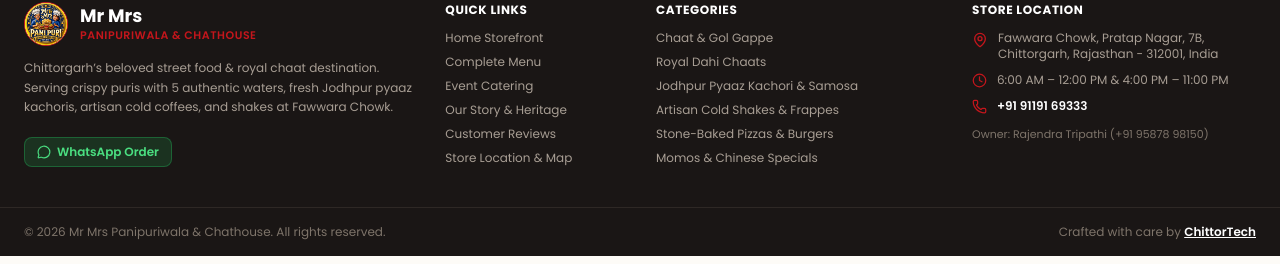
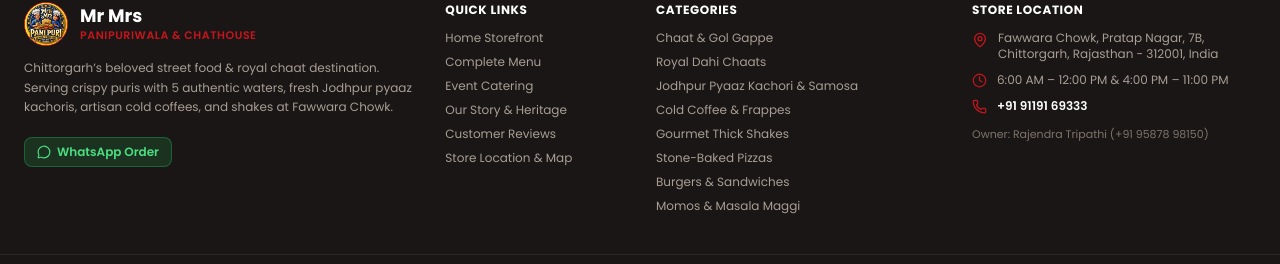
Before and after one commit to Chittortech-Official/Mr-Mrs-Pani-Puri-Website, a Next.js app: page /about in a window 1280 px wide. Shown: the part 1458-1722 px from the top of the page. Built offline with nearby package versions, Linux system fonts and the light colour scheme.

Commit message:
fix(navigation): ensure 1-to-1 exact category routing and clear stale search query on filter

```diff
--- a/src/app/menu/page.jsx
+++ b/src/app/menu/page.jsx
@@ -3,7 +3,7 @@
 import React, { useState, useMemo, Suspense } from 'react';
 import Image from 'next/image';
 import Link from 'next/link';
-import { useSearchParams } from 'next/navigation';
+import { useSearchParams, useRouter } from 'next/navigation';
 import { Search, MessageCircle, Filter, ArrowUpDown, Sparkles, Check, ChevronRight, X } from 'lucide-react';
 import HaldiramHeader from '../../components/HaldiramHeader';
 import HaldiramFooter from '../../components/HaldiramFooter';
@@ -11,6 +11,7 @@ import FloatingWidgets from '../../components/FloatingWidgets';
 import { allMenuItems, restaurantInfo, mainCategories } from '../../data/restaurantData';
 
 function MenuContent() {
+  const router = useRouter();
   const searchParams = useSearchParams();
   const initialCategory = searchParams.get('cat') || 'all';
   const initialQuery = searchParams.get('q') || '';
@@ -24,17 +25,27 @@ function MenuContent() {
     ...mainCategories.map((c) => ({ id: c.id, name: c.name })),
   ];
 
-  // Sync state when URL params change (e.g. from header search bar on laptop)
+  // Sync state when URL params change (e.g. from header search bar on laptop, drawer links, or home icons)
   React.useEffect(() => {
     const q = searchParams.get('q');
     const cat = searchParams.get('cat');
-    if (q !== null) {
+    if (q) {
       setSearchQuery(q);
       setSelectedCategory('all');
-    } else if (cat !== null) {
+    } else if (cat) {
       setSelectedCategory(cat);
+      setSearchQuery('');
+    } else {
+      setSelectedCategory('all');
+      setSearchQuery('');
     }
   }, [searchParams]);
+
+  const handleSelectCategory = (catId) => {
+    setSelectedCategory(catId);
+    setSearchQuery('');
+    router.replace(catId === 'all' ? '/menu' : `/menu?cat=${catId}`, { scroll: false });
+  };
 
   const filteredItems = useMemo(() => {
     const q = searchQuery.toLowerCase().trim();
@@ -124,7 +135,7 @@ function MenuContent() {
               <Filter size={13} className="text-[#C4161C] shrink-0" />
               <select
                 value={selectedCategory}
-                onChange={(e) => setSelectedCategory(e.target.value)}
+                onChange={(e) => handleSelectCategory(e.target.value)}
                 className="bg-transparent text-xs font-bold text-[#1F2937] outline-none cursor-pointer max-w-[140px] xs:max-w-[180px] truncate"
                 aria-label="Filter by Category"
               >
@@ -165,7 +176,7 @@ function MenuContent() {
               {categories.map((c) => (
                 <li key={c.id}>
                   <button
-                    onClick={() => setSelectedCategory(c.id)}
+                    onClick={() => handleSelectCategory(c.id)}
                     className={`w-full text-left px-3 py-2 rounded-xl transition-colors flex items-center justify-between ${
                       selectedCategory === c.id
                         ? 'bg-[#C4161C] text-white font-bold shadow-sm'
--- a/src/app/page.jsx
+++ b/src/app/page.jsx
@@ -45,9 +45,8 @@ export default function Home() {
               <Link
                 key={promo.title}
                 href={promo.ctaLink || '/menu'}
-                className={`absolute inset-0 transition-opacity duration-1000 ease-in-out block ${
-                  idx === currentSlide ? 'opacity-100 z-10' : 'opacity-0 z-0 pointer-events-none'
-                }`}
+                className={`absolute inset-0 transition-opacity duration-1000 ease-in-out block ${idx === currentSlide ? 'opacity-100 z-10' : 'opacity-0 z-0 pointer-events-none'
+                  }`}
               >
                 <Image
                   src={promo.image}
--- a/src/components/HaldiramFooter.jsx
+++ b/src/components/HaldiramFooter.jsx
@@ -119,9 +119,11 @@ export default function HaldiramFooter() {
             <li><Link href="/menu?cat=chaat" className="hover:text-white transition-colors">Chaat & Gol Gappe</Link></li>
             <li><Link href="/menu?cat=dahichaat" className="hover:text-white transition-colors">Royal Dahi Chaats</Link></li>
             <li><Link href="/menu?cat=snacks" className="hover:text-white transition-colors">Jodhpur Pyaaz Kachori & Samosa</Link></li>
-            <li><Link href="/menu?cat=shakes" className="hover:text-white transition-colors">Artisan Cold Shakes & Frappes</Link></li>
-            <li><Link href="/menu?cat=pizza" className="hover:text-white transition-colors">Stone-Baked Pizzas & Burgers</Link></li>
-            <li><Link href="/menu?cat=chinese" className="hover:text-white transition-colors">Momos & Chinese Specials</Link></li>
+            <li><Link href="/menu?cat=coldcoffee" className="hover:text-white transition-colors">Cold Coffee & Frappes</Link></li>
+            <li><Link href="/menu?cat=shakes" className="hover:text-white transition-colors">Gourmet Thick Shakes</Link></li>
+            <li><Link href="/menu?cat=pizza" className="hover:text-white transition-colors">Stone-Baked Pizzas</Link></li>
+            <li><Link href="/menu?cat=burgers" className="hover:text-white transition-colors">Burgers & Sandwiches</Link></li>
+            <li><Link href="/menu?cat=momos" className="hover:text-white transition-colors">Momos & Masala Maggi</Link></li>
           </ul>
         </div>
 
--- a/src/components/HaldiramHeader.jsx
+++ b/src/components/HaldiramHeader.jsx
@@ -5,7 +5,7 @@ import Image from 'next/image';
 import Link from 'next/link';
 import { useRouter } from 'next/navigation';
 import { Search, MessageCircle, MapPin, Menu, X, Sparkles, Gift, ChevronRight } from 'lucide-react';
-import { restaurantInfo, allMenuItems } from '../data/restaurantData';
+import { restaurantInfo, allMenuItems, mainCategories } from '../data/restaurantData';
 
 export default function HaldiramHeader() {
   const [mobileMenuOpen, setMobileMenuOpen] = useState(false);
@@ -81,17 +81,14 @@ export default function HaldiramHeader() {
 
   const categories = [
     { name: 'All Categories', href: '/menu' },
-    { name: 'Chaat & Gol Gappe', href: '/menu?cat=chaat' },
-    { name: 'Royal Dahi Chaat', href: '/menu?cat=dahichaat' },
-    { name: 'Morning Hot Snacks', href: '/menu?cat=snacks' },
-    { name: 'Bhelpuri', href: '/menu?cat=bhel' },
-    { name: 'Cold Coffee & Frappes', href: '/menu?cat=coldcoffee' },
-    { name: 'Gourmet Shakes', href: '/menu?cat=shakes' },
-    { name: 'Pizzas & Burgers', href: '/menu?cat=burgers' },
-    { name: 'Momos & Chinese', href: '/menu?cat=chinese' },
+    ...mainCategories.map((c) => ({
+      name: c.name,
+      href: `/menu?cat=${c.id}`,
+    })),
     { name: 'Bulk Orders & Catering', href: '/catering' },
-    { name: 'Our Story', href: '/about' },
-    { name: 'Store Location', href: '/contact' },
+    { name: 'Our Story & Heritage', href: '/about' },
+    { name: 'Customer Reviews', href: '/reviews' },
+    { name: 'Store Location & Map', href: '/contact' },
   ];
 
   return (
--- a/src/data/restaurantData.js
+++ b/src/data/restaurantData.js
@@ -55,7 +55,7 @@ export const mainCategories = [
     name: "Morning Hot Snacks",
     shortName: "Pyaaz Kachori",
     slug: "snacks",
-    image: "https://images.unsplash.com/photo-1626777552726-4a6b54c97e46?auto=format&fit=crop&w=600&q=80",
+    image: "https://images.unsplash.com/photo-1601050690294-397f3c324515?auto=format&fit=crop&w=600&q=80",
     itemCount: "7 Items",
     desc: "Jodhpur pyaaz kachori, samosa, mirchi bada & hot indori poha",
   },
@@ -311,7 +311,7 @@ export const allMenuItems = [
     desc: "Edible fried potato basket loaded with spiced potatoes, sprouts, chutneys, and pomegranate jewels.",
     isBestseller: true,
     tag: "Royal Specialty",
-    image: "https://images.unsplash.com/photo-1626777552726-4a6b54c97e46?auto=format&fit=crop&w=600&q=80",
+    image: "https://images.unsplash.com/photo-1601050690294-397f3c324515?auto=format&fit=crop&w=600&q=80",
   },
   {
     id: "combo-chaat",
@@ -434,7 +434,7 @@ export const allMenuItems = [
     price: 40,
     desc: "Authentic Chowpatty-style bhel laced with date-tamarind chutney, spicy green chilli paste, and garlic chutney.",
     isBestseller: true,
-    image: "https://images.unsplash.com/photo-1626777552726-4a6b54c97e46?auto=format&fit=crop&w=600&q=80",
+    image: "https://images.unsplash.com/photo-1601050690294-397f3c324515?auto=format&fit=crop&w=600&q=80",
   },
   {
     id: "puneri-matki-bhel",
```
